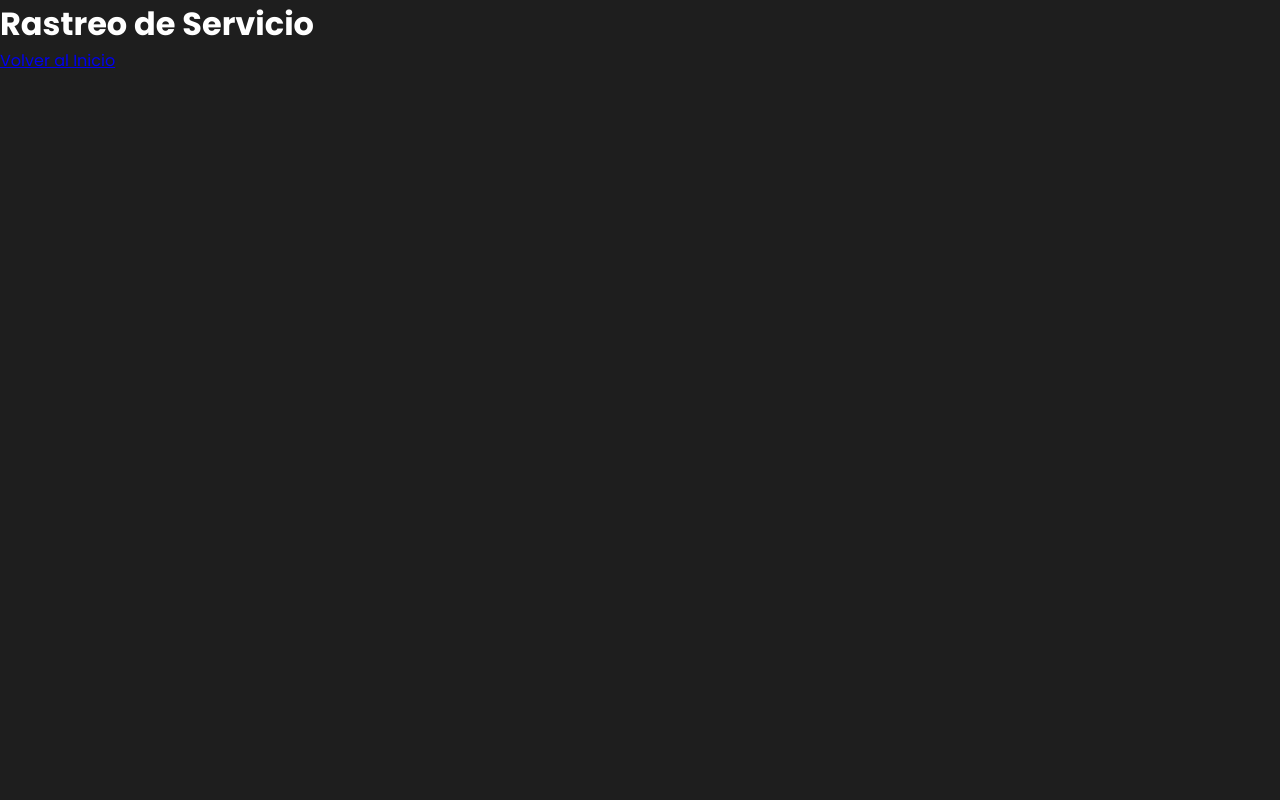
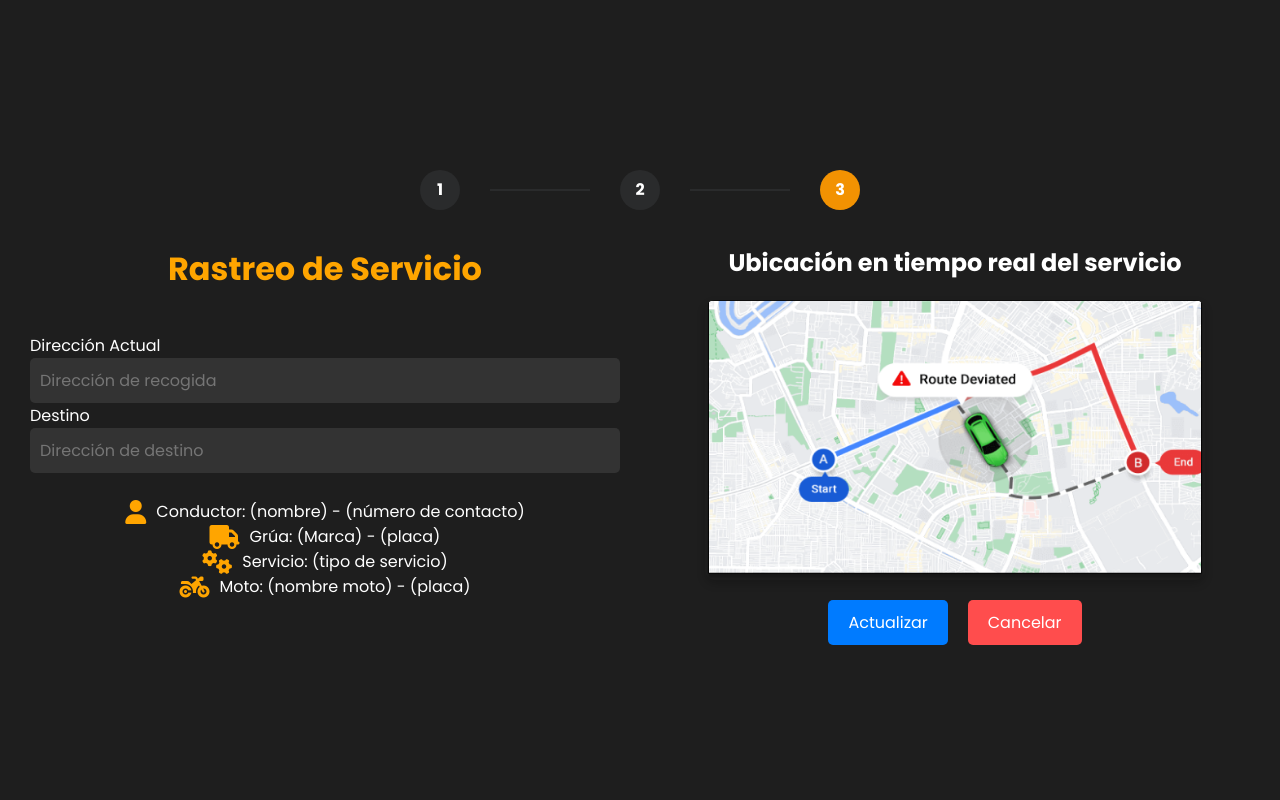
Before and after one commit to Rolovedo/GruasMotoXPatronesDise-o, a PHP site: page /servicios/tracking.php in a window 1280 px wide. Run offline with PHP 8.4, Linux system fonts and the light colour scheme; the visitor is signed in with stand-in values (Sample User, id 1).

Commit message:
Tracking modificado, js añadidos, css añadidos

```diff
--- a/assets/css/style_solicitud.css
+++ b/assets/css/style_solicitud.css
@@ -292,6 +292,60 @@
     font-size: 20px;
 }
 
+.suggestions {
+    position: absolute;
+    background: white;
+    border: 1px solid #ccc;
+    width: 100%;
+    max-height: 150px;
+    overflow-y: auto;
+    display: none;
+    z-index: 1000;
+}
+.suggestion-item {
+    padding: 8px;
+    cursor: pointer;
+}
+.suggestion-item:hover {
+    background-color: #f0f0f0;
+}
+.map-container {
+    padding: 15px;
+    background: #1E1E1E;
+    border-radius: 10px;
+    margin: 20px 0;
+}
+.route-info {
+    background: #2C2C2C;
+    padding: 15px;
+    border-radius: 8px;
+    margin-bottom: 15px;
+    color: white;
+    display: flex;
+    justify-content: space-between;
+}
+.info-item {
+    display: flex;
+    gap: 10px;
+    color: white;
+}
+.location-status {
+    color: white;
+    background: #2C2C2C;
+    padding: 10px;
+    border-radius: 5px;
+    margin-bottom: 10px;
+    text-align: center;
+}
+#map {
+    height: 300px;
+    border-radius: 8px;
+    z-index: 1;
+}
+.leaflet-control-container .leaflet-routing-container-hide {
+    display: none;
+}
+
 @media (max-width: 768px) {
     .form-container {
         flex-direction: column;
@@ -301,6 +355,24 @@
         padding-right: 0;
         margin-bottom: 40px;
     }
+}
+
+.suggestions {
+    position: absolute;
+    background: white;
+    border: 1px solid #ccc;
+    width: 100%;
+    max-height: 150px;
+    overflow-y: auto;
+    display: none;
+    z-index: 1000;
+}
+.suggestion-item {
+    padding: 8px;
+    cursor: pointer;
+}
+.suggestion-item:hover {
+    background-color: #f0f0f0;
 }
 
 /* Mejoras visuales adicionales */
--- /dev/null
+++ b/assets/css/style_tracking.css
@@ -0,0 +1,108 @@
+* {
+    box-sizing: border-box;
+    font-family: 'Poppins', sans-serif;
+    margin: 0;
+    padding: 0;
+}
+
+body {
+    background-color: #1e1e1e;
+    color: #fff;
+    display: flex;
+    justify-content: center;
+    align-items: center;
+    min-height: 100vh;
+    flex-direction: column;
+}
+
+h1 {
+    text-align: center;
+    color: #ffa500;
+    margin-bottom: 20px;
+}
+
+.progress-steps {
+    display: flex;
+    justify-content: center;
+    gap: 20px;
+    margin-bottom: 20px;
+}
+
+/* Contenedor principal dividido en dos columnas */
+.container {
+    display: flex;
+    gap: 40px;
+    width: 100%;
+    max-width: 1250px;
+    padding: 15px;
+    border-radius: 10px;
+}
+
+/* Sección izquierda */
+.left-section {
+    flex: 1;
+    display: flex;
+    flex-direction: column;
+    gap: 20px;
+}
+
+.info-section .info-item {
+    display: flex;
+    align-items: center;
+    gap: 10px;
+    font-size: 16px;
+}
+
+.icon {
+    font-size: 24px;
+    color: #ffa500;
+}
+
+.form-section input {
+    background-color: #333;
+    border: none;
+    padding: 10px;
+    color: #fff;
+    border-radius: 5px;
+    width: 100%;
+    font-size: 16px;
+}
+
+/* Sección derecha */
+.right-section {
+    flex: 1;
+    display: flex;
+    flex-direction: column;
+    align-items: center;
+    gap: 20px;
+}
+
+.tracking-image {
+    width: 100%;
+    max-width: 500px;
+    border-radius: 10px;
+    box-shadow: 0px 4px 8px rgba(0, 0, 0, 0.2);
+}
+
+.button-group {
+    display: flex;
+    gap: 20px;
+}
+
+.button-group button {
+    padding: 10px 20px;
+    border: none;
+    border-radius: 5px;
+    font-size: 16px;
+    cursor: pointer;
+}
+
+.update-button {
+    background-color: #007bff;
+    color: #fff;
+}
+
+.cancel-button {
+    background-color: #ff4d4d;
+    color: #fff;
+}
--- a/assets/js/route_handler.js
+++ b/assets/js/route_handler.js
@@ -56,6 +56,8 @@
             const address = await this.getAddressFromCoordinates(e.latlng.lat, e.latlng.lng);
             document.getElementById('direccion_actual').value = address;
 
+            sessionStorage.setItem('direccionActual', address);
+
             this.currentStep = 'destination';
             this.statusElement.textContent = 'Seleccione el punto de destino';
             this.routingControl.spliceWaypoints(0, 1, e.latlng);
@@ -72,6 +74,8 @@
 
             const address = await this.getAddressFromCoordinates(e.latlng.lat, e.latlng.lng);
             document.getElementById('direccion_destino').value = address;
+
+            sessionStorage.setItem('direccionDestino', address);
 
             this.currentStep = 'pickup';
             this.statusElement.textContent = 'Ruta establecida';
--- /dev/null
+++ b/assets/js/update_route.js
@@ -0,0 +1,13 @@
+document.addEventListener('DOMContentLoaded', function() {
+    // Recuperar direcciones desde sessionStorage
+    const direccionActual = sessionStorage.getItem('direccionActual');
+    const direccionDestino = sessionStorage.getItem('direccionDestino');
+
+    // Asignar valores a los campos de dirección en tracking
+    if (direccionActual) {
+        document.getElementById('direccion_actual_tracking').value = direccionActual;
+    }
+    if (direccionDestino) {
+        document.getElementById('direccion_destino_tracking').value = direccionDestino;
+    }
+});
--- a/servicios/tracking.php
+++ b/servicios/tracking.php
@@ -1,11 +1,11 @@
 <?php
-session_start();
-include '../includes/conexion_db.php';
+//session_start();
+//include '../includes/conexion_db.php';
 
-if (!isset($_SESSION['usuario_id'])) {
-    header('Location: ../auth/login.php');
-    exit();
-}
+//if (!isset($_SESSION['usuario_id'])) {
+    //header('Location: ../auth/login.php');
+  //  exit();
+//}
 ?>
 
 <!DOCTYPE html>
@@ -14,13 +14,59 @@
     <meta charset="UTF-8">
     <title>Rastreo de Servicio - Grúas Moto X</title>
     <link rel="stylesheet" href="../assets/css/style_solicitud.css">
+    <link rel="stylesheet" href="../assets/css/style_tracking.css">
     <link href="https://fonts.googleapis.com/css2?family=Poppins:wght@400;500;600;700&display=swap" rel="stylesheet">
+    <link rel="stylesheet" href="https://cdnjs.cloudflare.com/ajax/libs/font-awesome/6.0.0-beta3/css/all.min.css">
 </head>
+
 <body>
+
+    <!-- Indicador de pasos (Progress steps) -->
+    <div class="progress-steps">
+        <div class="step">1</div>
+        <div class="step-line"></div>
+        <div class="step">2</div>
+        <div class="step-line"></div>
+        <div class="step active">3</div>
+    </div>
+
+    <!-- Contenedor principal -->
     <div class="container">
-        <h1>Rastreo de Servicio</h1>
-        <!-- Aquí irá el contenido futuro del rastreo -->
-        <a href="../index.php" class="btn-home">Volver al Inicio</a>
+        <!-- Sección izquierda -->
+        <div class="left-section">
+            <h1>Rastreo de Servicio</h1>
+
+            <!-- Sección de formulario -->
+            <div class="form-section">
+                <label for="direccion_actual">Dirección Actual</label>
+                <input type="text" placeholder="Dirección de recogida" id="direccion_actual_tracking" readonly>
+                <label for="direccion_destino">Destino</label>
+                <input type="text" placeholder="Dirección de destino" id="direccion_destino_tracking" readonly>
+            </div>
+
+            <!-- Información del servicio -->
+            <div class="info-section">
+                <div class="info-item"><i class="fas fa-user icon"></i><span>Conductor: (nombre) - (número de contacto)</span></div>
+                <div class="info-item"><i class="fas fa-truck icon"></i><span>Grúa: (Marca) - (placa)</span></div>
+                <div class="info-item"><i class="fas fa-cogs icon"></i><span>Servicio: (tipo de servicio)</span></div>
+                <div class="info-item"><i class="fas fa-motorcycle icon"></i><span>Moto: (nombre moto) - (placa)</span></div>
+            </div>
+        </div>
+
+        <!-- Sección derecha con la imagen de rastreo y botones -->
+        <div class="right-section">
+            <h2>Ubicación en tiempo real del servicio</h2>
+            <img src="../assets/imagenes/ubicacion.png" alt="Mockup de ubicación en tiempo real" class="tracking-image">
+
+            <div class="button-group">
+                <button class="update-button">Actualizar</button>
+                <button class="cancel-button">Cancelar</button>
+            </div>
+        </div>
     </div>
+
+     <!-- Incluir el archivo JS -->
+     <script src="../assets/js/update_route.js"></script>
+
 </body>
 </html>
```
Also changed, not shown: assets/js/paypal_buttons.js (added, +16 -0 lines), servicios/solicitud_datos_moto.php (+12 -79 lines), servicios/solicitud_datos_personales.php (+2 -19 lines), assets/imagenes/ubicacion.png (added).
